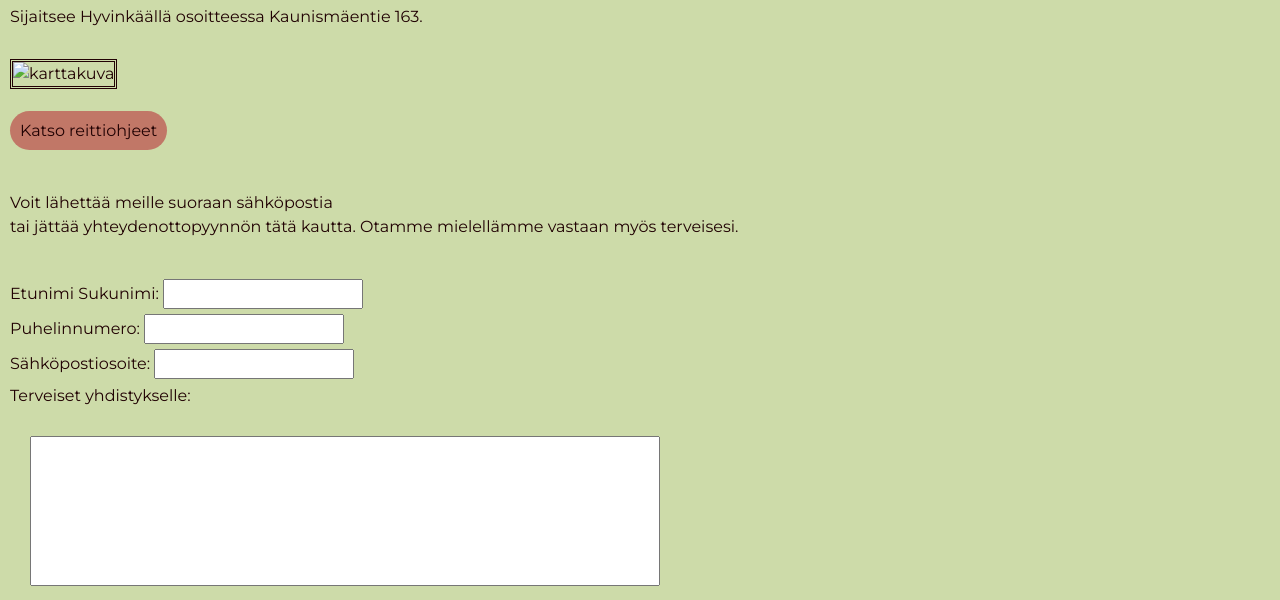
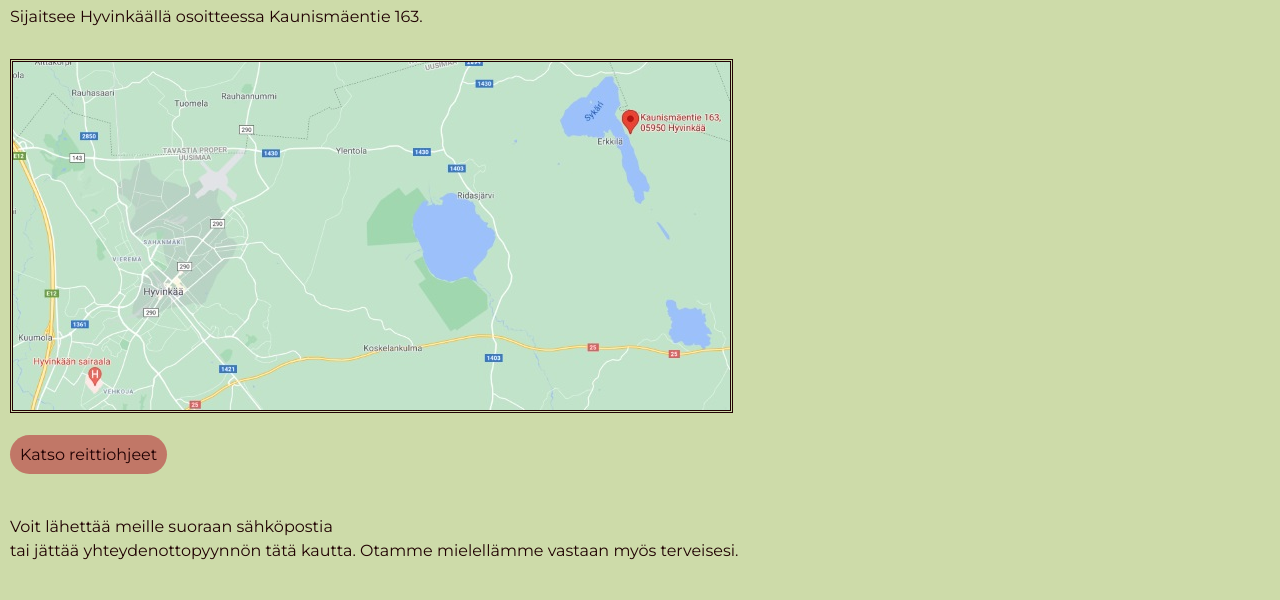
Before and after one commit to PavTheStudent/PavTheStudent, a plain HTML site: page lomake.html in a window 1280 px wide. Shown: the part 165-765 px from the top of the page. Drawn offline with nearby package versions, Linux system fonts and the light colour scheme.

Commit message:
Update lomake.html

```diff
--- a/lomake.html
+++ b/lomake.html
@@ -57,7 +57,7 @@
 			<h1>Lomamajayhdistys Villaranta ry</h1>
 				<p class="sijainti"> Sijaitsee Hyvinkäällä osoitteessa Kaunismäentie 163. <br>
 
-					<img class="karttakuva" src="kartta.png" alt="karttakuva"> <br>
+					<img class="karttakuva" src="Kartta.jpg" alt="karttakuva"> <br>
 
 					<a class="link" href="https://www.google.fi/maps/place/Kaunism%C3%A4entie+163,+05950+Hyvink%C3%A4%C3%A4/@60.667327,24.9787732,11.75z/data=!4m5!3m4!1s0x468e1acdd0e631bf:0xb19118b15e984eb5!8m2!3d60.6641108!4d25.0628578"
 					target="_blank" >Katso reittiohjeet</a><br>
```
